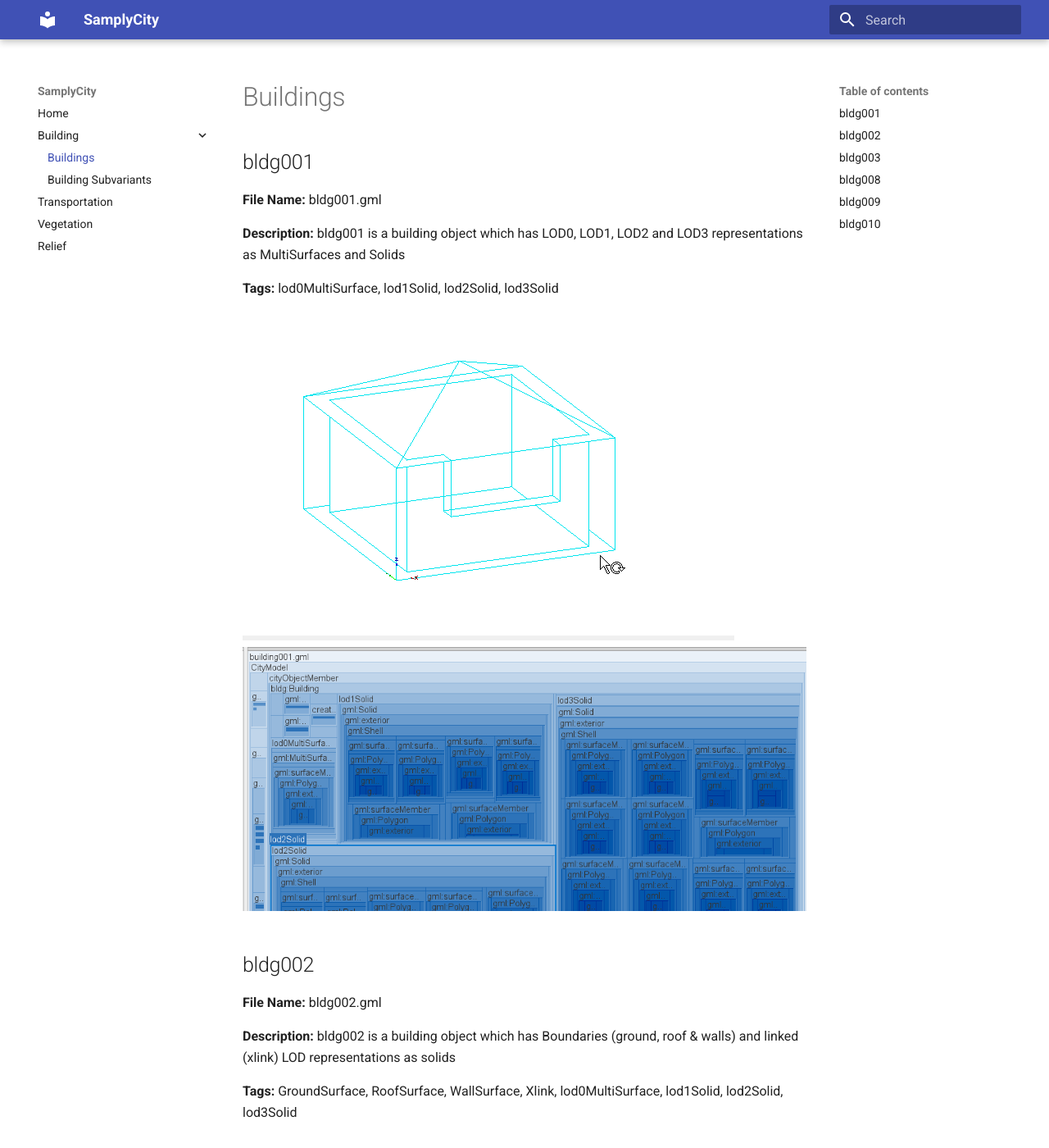
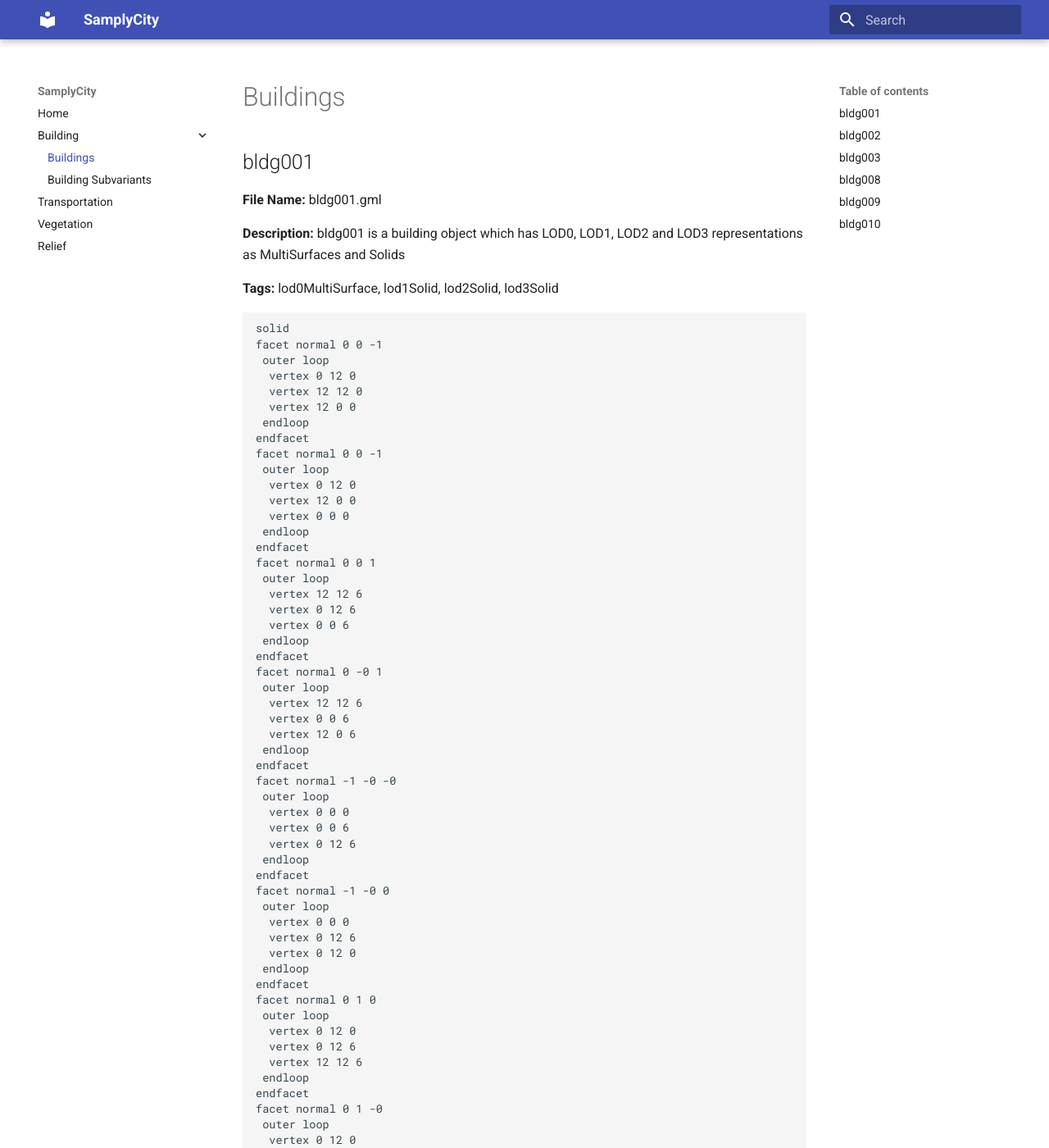
Before and after one commit to muratkendir/samplycity, an MkDocs documentation site: the page built from docs/building.md, in a window 1280 px wide and 1400 px high. Shown: the whole window at 82% size. Built offline with MkDocs 1.6.1 and Material for MkDocs 9.7.7, drawn with Linux system fonts in a browser that asks for light colours; some of the changed text lies outside the part shown.

Commit message:
stl added to doc

````diff
--- a/docs/building.md
+++ b/docs/building.md
@@ -7,6 +7,96 @@
 **Description:** bldg001 is a building object which has LOD0, LOD1, LOD2 and LOD3 representations as MultiSurfaces and Solids
 
 **Tags:** lod0MultiSurface, lod1Solid, lod2Solid, lod3Solid
+
+```stl
+solid
+facet normal 0 0 -1
+ outer loop
+  vertex 0 12 0
+  vertex 12 12 0
+  vertex 12 0 0
+ endloop
+endfacet
+facet normal 0 0 -1
+ outer loop
+  vertex 0 12 0
+  vertex 12 0 0
+  vertex 0 0 0
+ endloop
+endfacet
+facet normal 0 0 1
+ outer loop
+  vertex 12 12 6
+  vertex 0 12 6
+  vertex 0 0 6
+ endloop
+endfacet
+facet normal 0 -0 1
+ outer loop
+  vertex 12 12 6
+  vertex 0 0 6
+  vertex 12 0 6
+ endloop
+endfacet
+facet normal -1 -0 -0
+ outer loop
+  vertex 0 0 0
+  vertex 0 0 6
+  vertex 0 12 6
+ endloop
+endfacet
+facet normal -1 -0 0
+ outer loop
+  vertex 0 0 0
+  vertex 0 12 6
+  vertex 0 12 0
+ endloop
+endfacet
+facet normal 0 1 0
+ outer loop
+  vertex 0 12 0
+  vertex 0 12 6
+  vertex 12 12 6
+ endloop
+endfacet
+facet normal 0 1 -0
+ outer loop
+  vertex 0 12 0
+  vertex 12 12 6
+  vertex 12 12 0
+ endloop
+endfacet
+facet normal 0 -1 0
+ outer loop
+  vertex 12 0 0
+  vertex 12 0 6
+  vertex 0 0 6
+ endloop
+endfacet
+facet normal 0 -1 0
+ outer loop
+  vertex 12 0 0
+  vertex 0 0 6
+  vertex 0 0 0
+ endloop
+endfacet
+facet normal 1 -0 0
+ outer loop
+  vertex 12 12 0
+  vertex 12 12 6
+  vertex 12 0 6
+ endloop
+endfacet
+facet normal 1 -0 0
+ outer loop
+  vertex 12 12 0
+  vertex 12 0 6
+  vertex 12 0 0
+ endloop
+endfacet
+endsolid
+
+```
 
 ![bldg001](images/bldg001.png)
 ![bldg001 base](images/bldg001_base.png)
````
